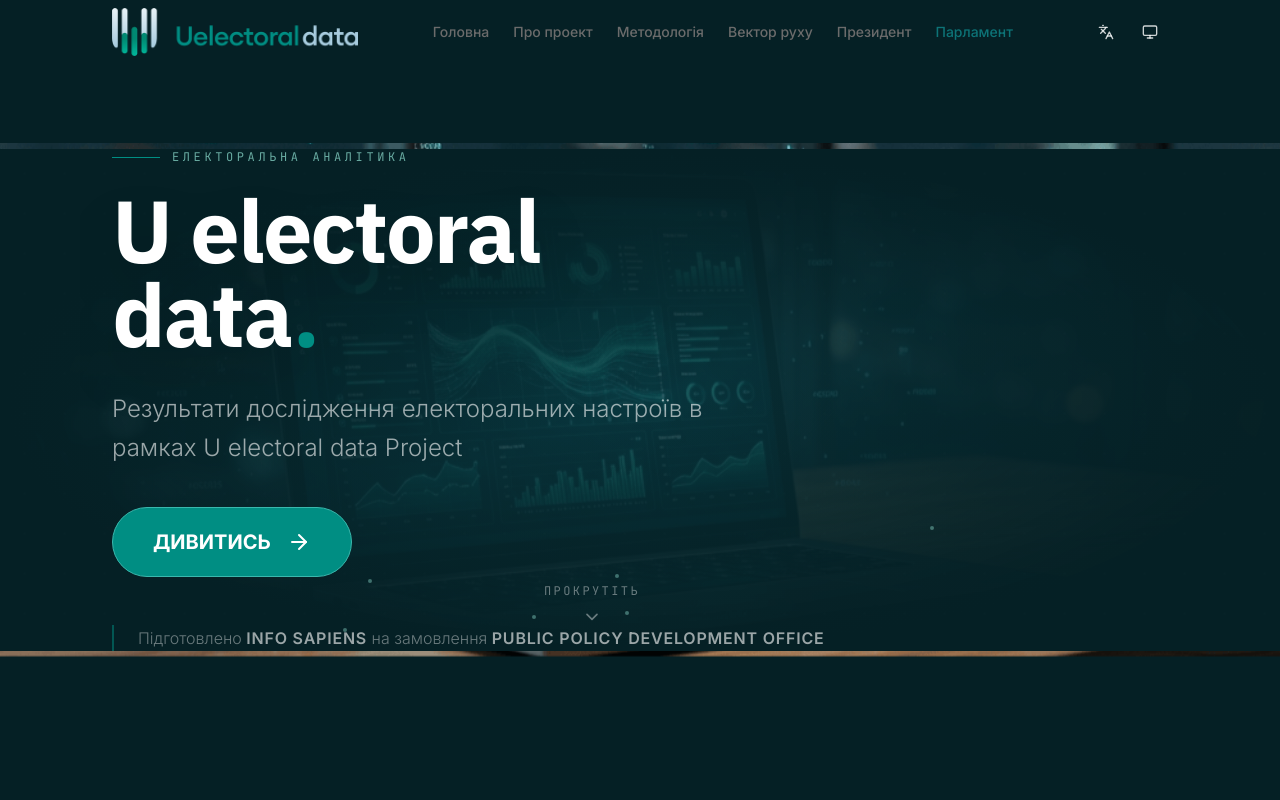
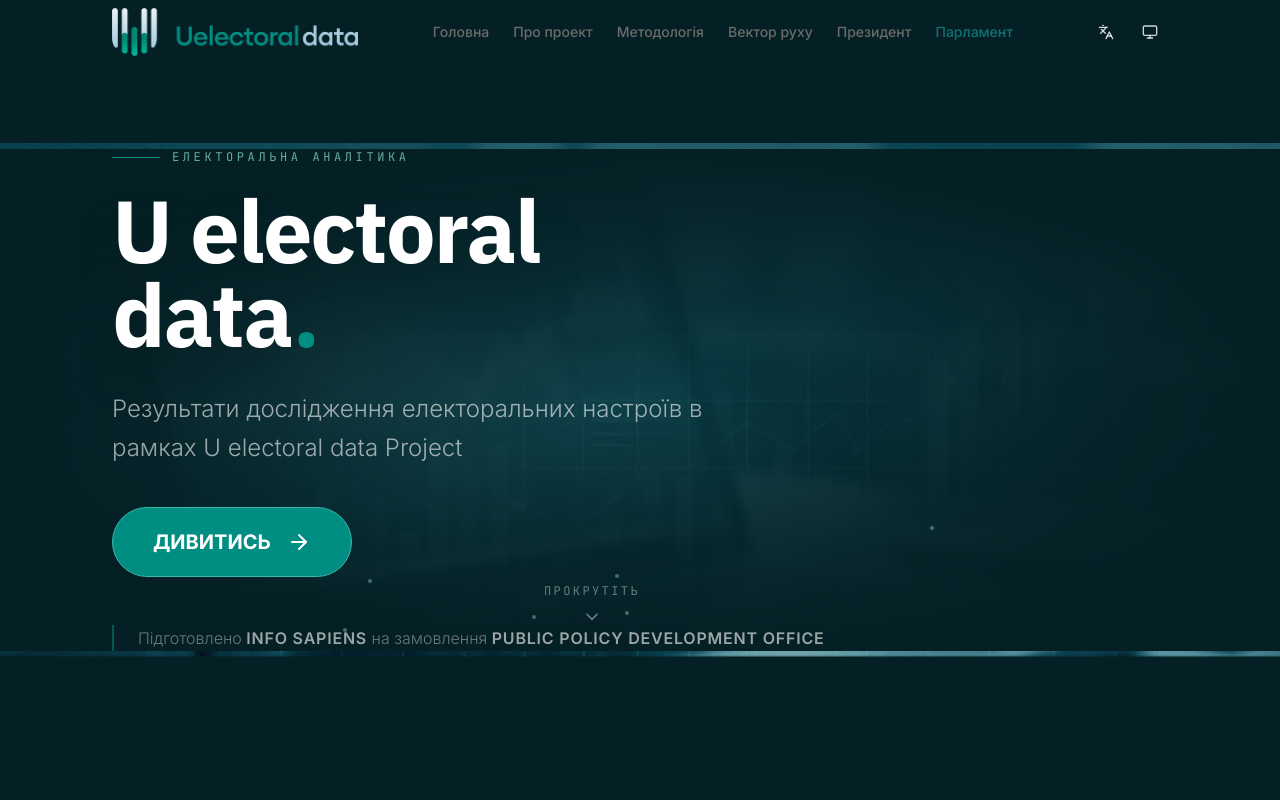
Before and after one commit to ailubes/uelectoral, a Next.js app in the folder app/: page / in a window 1280 px wide. Shown: the top 800 px of the page. Built offline with nearby package versions, Linux system fonts and the light colour scheme.

Commit message:
Fix hero background image - use hero-bg.png and improve Image component setup

```diff
--- a/app/components/sections/hero.tsx
+++ b/app/components/sections/hero.tsx
@@ -34,13 +34,15 @@
       contained={false}
     >
       {/* Layer 1: Base image with Ken Burns animation */}
-      <div className="absolute inset-0 z-0">
+      <div className="absolute inset-0 z-0 w-full h-full">
         <Image
-          src="/images/hero-bg-v3.png"
-          alt="Analytics Dashboard"
+          src="/images/hero-bg.png"
+          alt="Hero Background"
           fill
+          sizes="100vw"
           className="object-cover animate-hero-ken-burns"
           priority
+          quality={85}
         />
       </div>
 
```
